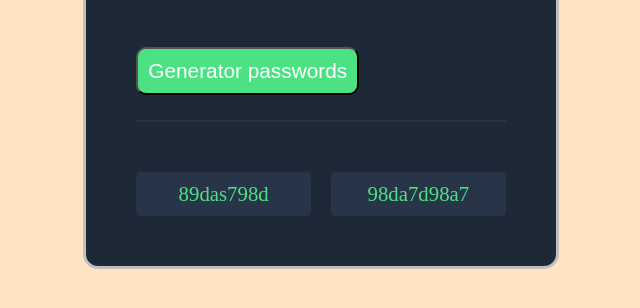
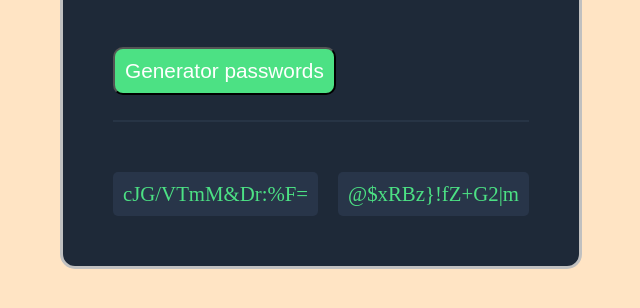
Before and after one commit to Morten-Kodehode/scrimba-passwordGenerator, a plain HTML site: page index.html in a window 1280 px wide. Both pictures are taken after a click on the button "Generator passwords". Shown: the part 356-664 px from the top of the page, without its empty margins (319-959 px from the left). Drawn offline with Linux system fonts and the light colour scheme.

Commit message:
updated some html and css. Finished basic random password functionality

```diff
--- a/index.html
+++ b/index.html
@@ -11,13 +11,17 @@
     <div class="container">
       <h1 class="title"><span>Generate a </span><br />random password</h1>
       <p>Never use an insecure password again.</p>
-      <button class="generatePasswordBtn" id="generatePassword">
+      <button
+        class="generatePasswordBtn"
+        id="generatePassword"
+        onclick="generatePassword()"
+      >
         Generator passwords
       </button>
       <hr />
       <div class="passwordDiv">
-        <div class="passwordBox" id="passwordOutput1">89das798d</div>
-        <div class="passwordBox" id="passwordOutput2">98da7d98a7</div>
+        <div class="passwordBox" id="passwordOutput1">********</div>
+        <div class="passwordBox" id="passwordOutput2">********</div>
       </div>
     </div>
     <script src="script.js"></script>
--- a/script.js
+++ b/script.js
@@ -1 +1,110 @@
-console.log("Hello, World!");
+const characters = [
+  "A",
+  "B",
+  "C",
+  "D",
+  "E",
+  "F",
+  "G",
+  "H",
+  "I",
+  "J",
+  "K",
+  "L",
+  "M",
+  "N",
+  "O",
+  "P",
+  "Q",
+  "R",
+  "S",
+  "T",
+  "U",
+  "V",
+  "W",
+  "X",
+  "Y",
+  "Z",
+  "a",
+  "b",
+  "c",
+  "d",
+  "e",
+  "f",
+  "g",
+  "h",
+  "i",
+  "j",
+  "k",
+  "l",
+  "m",
+  "n",
+  "o",
+  "p",
+  "q",
+  "r",
+  "s",
+  "t",
+  "u",
+  "v",
+  "w",
+  "x",
+  "y",
+  "z",
+  "0",
+  "1",
+  "2",
+  "3",
+  "4",
+  "5",
+  "6",
+  "7",
+  "8",
+  "9",
+  "~",
+  "`",
+  "!",
+  "@",
+  "#",
+  "$",
+  "%",
+  "^",
+  "&",
+  "*",
+  "(",
+  ")",
+  "_",
+  "-",
+  "+",
+  "=",
+  "{",
+  "[",
+  "}",
+  "]",
+  ",",
+  "|",
+  ":",
+  ";",
+  "<",
+  ">",
+  ".",
+  "?",
+  "/",
+];
+
+const outputBox1 = document.getElementById("passwordOutput1");
+const outputBox2 = document.getElementById("passwordOutput2");
+
+function generateRandomPassword(length) {
+  let randomPassword = "";
+  for (let i = 0; i < length; i++) {
+    randomIndex = Math.floor(Math.random() * characters.length);
+    randomPassword += characters[randomIndex];
+  }
+  return randomPassword;
+}
+
+function generatePassword() {
+  outputBox1.textContent = generateRandomPassword(15);
+  outputBox2.textContent = generateRandomPassword(15);
+}
--- a/style.css
+++ b/style.css
@@ -72,7 +72,6 @@
 .passwordBox {
   border-radius: 5px;
   font-size: 1.3rem;
-  width: 100%;
   text-align: center;
   padding: 10px;
   background-color: #283549;
```
